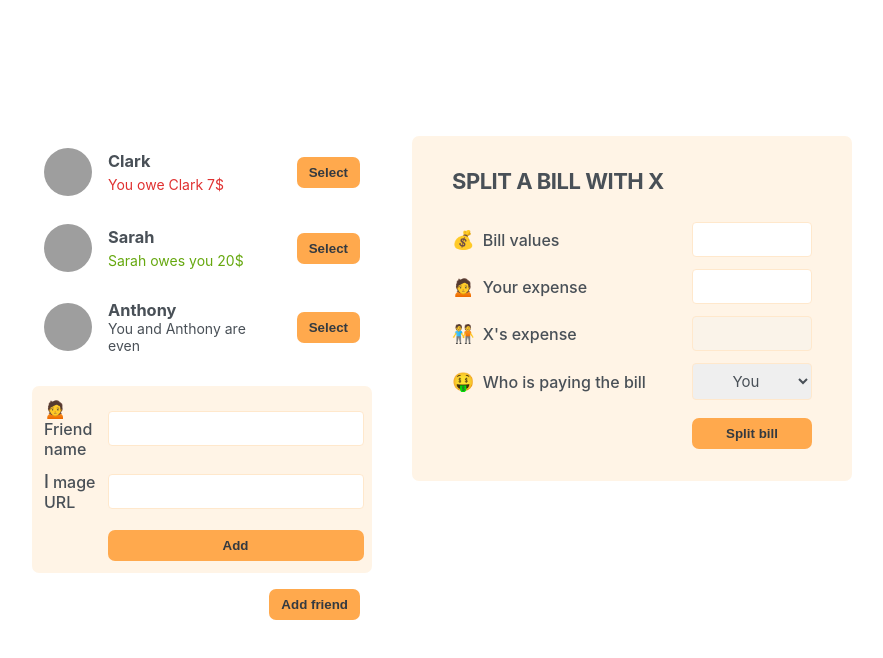
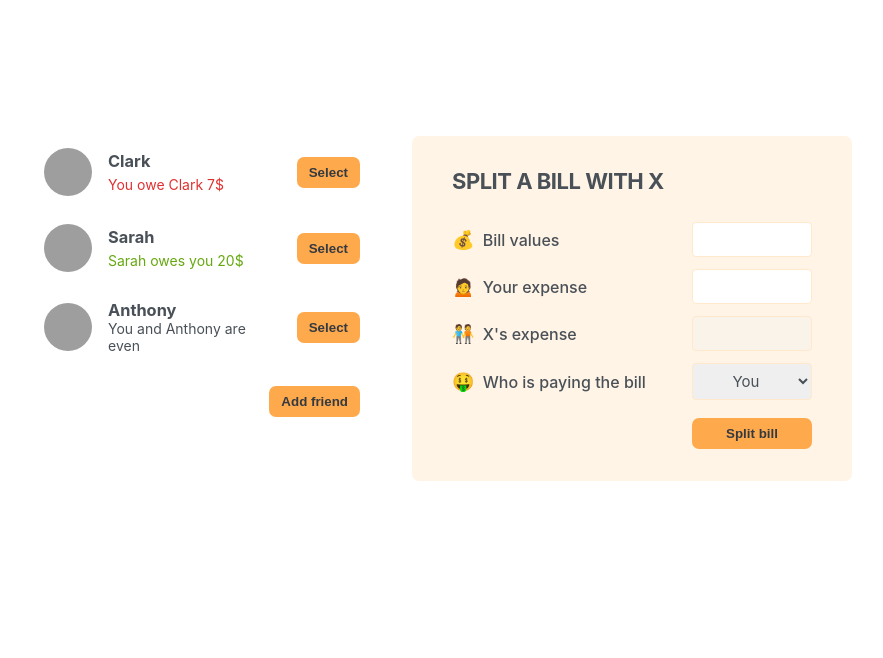
Before and after one commit to ephrem-ketachew/learning-react, a React (Create React App) app in the folder eat-n-split/: page / in a window 1280 px wide. Shown: the top 658 px of the page, without its empty margins (198-1081 px from the left). Built offline with nearby package versions, Linux system fonts and the light colour scheme; grey boxes are pictures that could not be loaded; the HTML template or start-up script is replaced by a standard one.

Commit message:
displaying the new friend form via state

```diff
--- a/eat-n-split/src/App.js
+++ b/eat-n-split/src/App.js
@@ -1,3 +1,5 @@
+import { useState } from "react";
+
 const initialFriends = [
   {
     id: 118836,
@@ -20,16 +22,32 @@
 ];
 
 export default function App() {
+  const [showAddFriend, setShowAddFriend] = useState(false);
+
+  function handleShowAddFriend() {
+    setShowAddFriend((show) => !show);
+  }
+
   return (
     <div className="app">
       <div className="sidebar">
         <FriendsList />
-        <FormAddFriend />
-        <Button>Add friend</Button>
+        {showAddFriend && <FormAddFriend />}
+        <Button onClick={handleShowAddFriend}>
+          {showAddFriend ? "Close" : "Add friend"}
+        </Button>
       </div>
 
       <FormSplitBill />
     </div>
+  );
+}
+
+function Button({ onClick, children }) {
+  return (
+    <button className="button" onClick={onClick}>
+      {children}
+    </button>
   );
 }
 
@@ -70,17 +88,15 @@
   );
 }
 
-function Button({ children }) {
-  return <button className="button">{children}</button>;
-}
-
 function FormAddFriend() {
   return (
     <form className="form-add-friend">
       <label>🙍Friend name</label>
       <input type="text" />
+
       <label>Image URL</label>
       <input type="text" />
+
       <Button>Add</Button>
     </form>
   );
```
